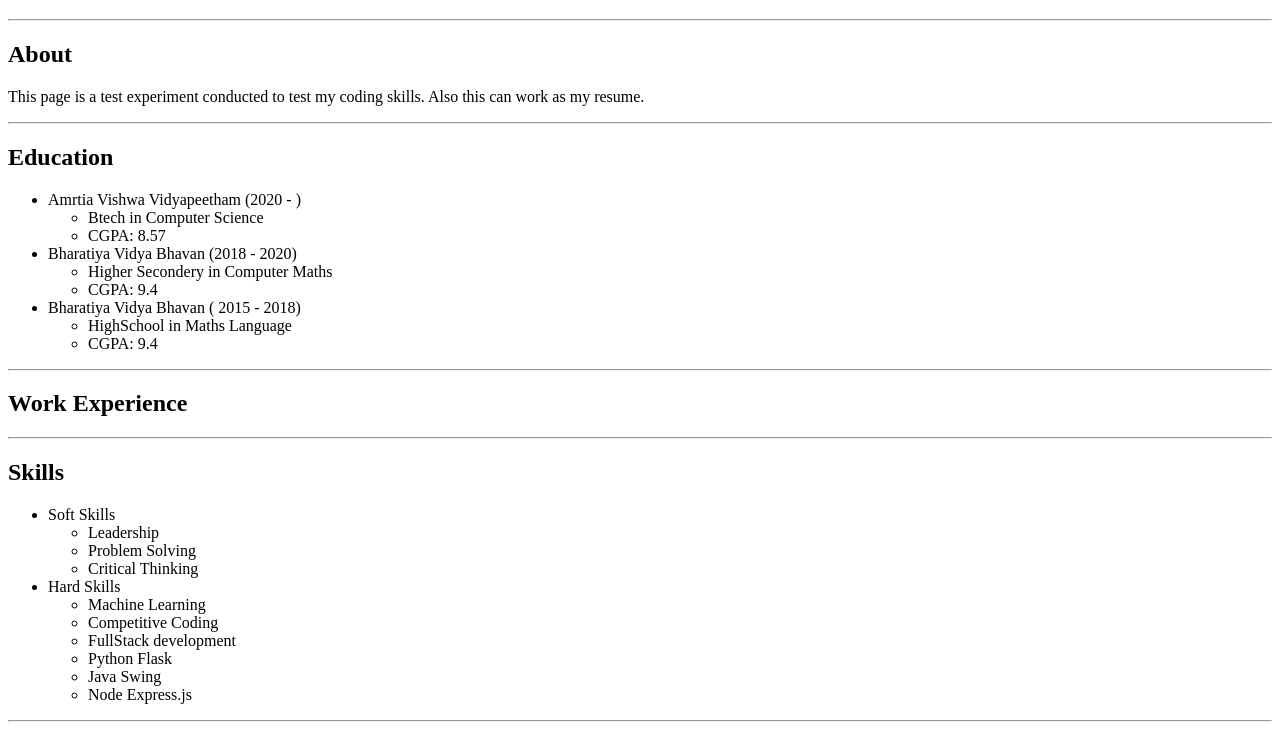
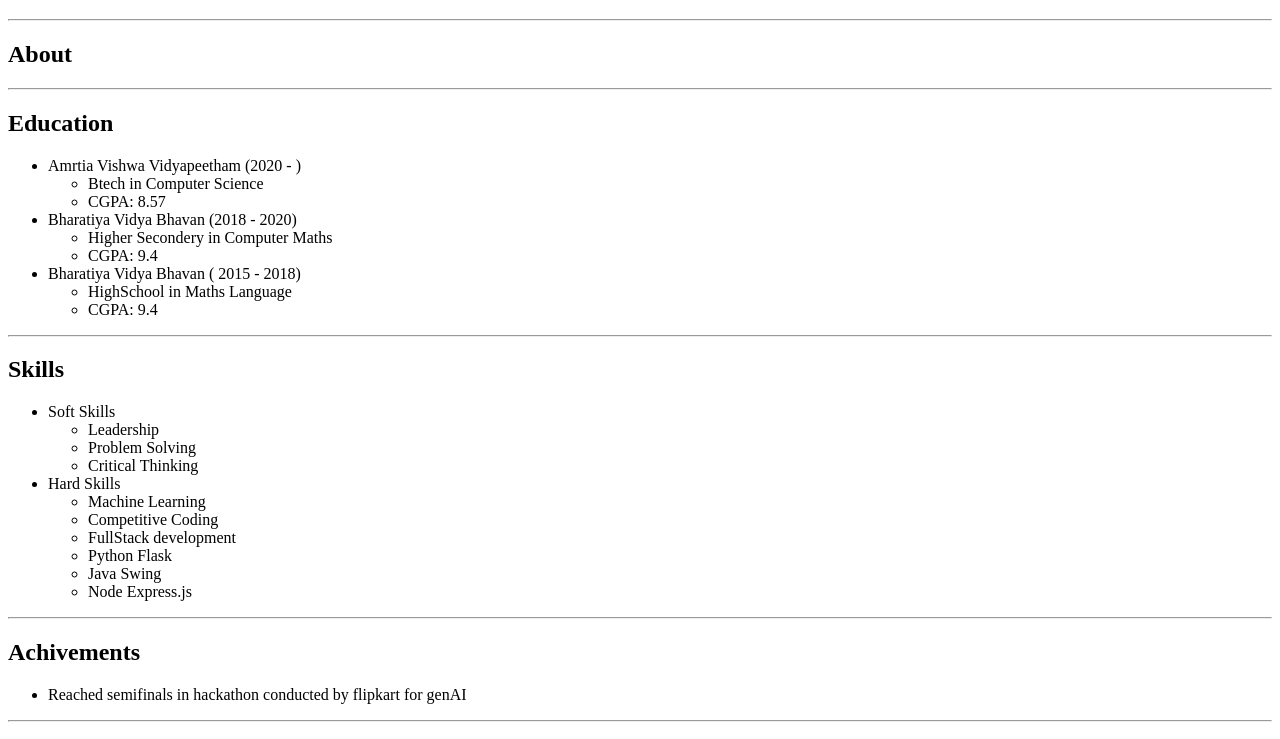
Before and after one commit to AcV134/html-portfolio, a plain HTML site: page index.html in a window 1280 px wide. Shown: the part 61-800 px from the top of the page. Drawn offline with Linux system fonts and the light colour scheme.

Commit message:
Update index.html to remove work experience

```diff
--- a/index.html
+++ b/index.html
@@ -14,7 +14,7 @@
     <h2>About</h2>
 
     <p>
-        This page is a test experiment conducted to test my coding skills. Also this can work as my resume.
+
     </p>
     <hr>
 
@@ -42,9 +42,6 @@
             </ul>
         </li>
     </ul>
-    <hr>
-
-    <h2>Work Experience</h2>
     <hr>
 
     <h2>Skills</h2>
```
